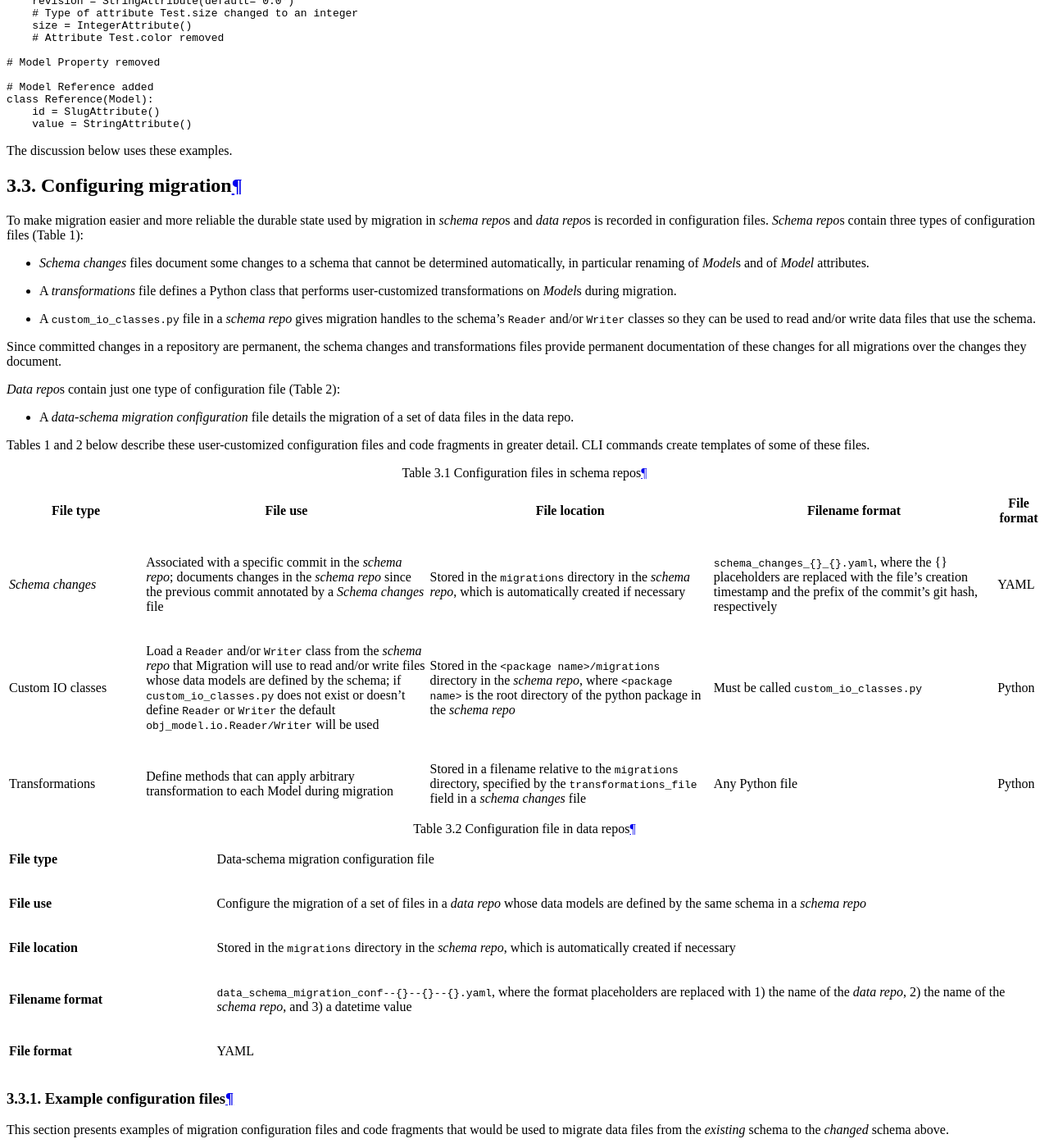
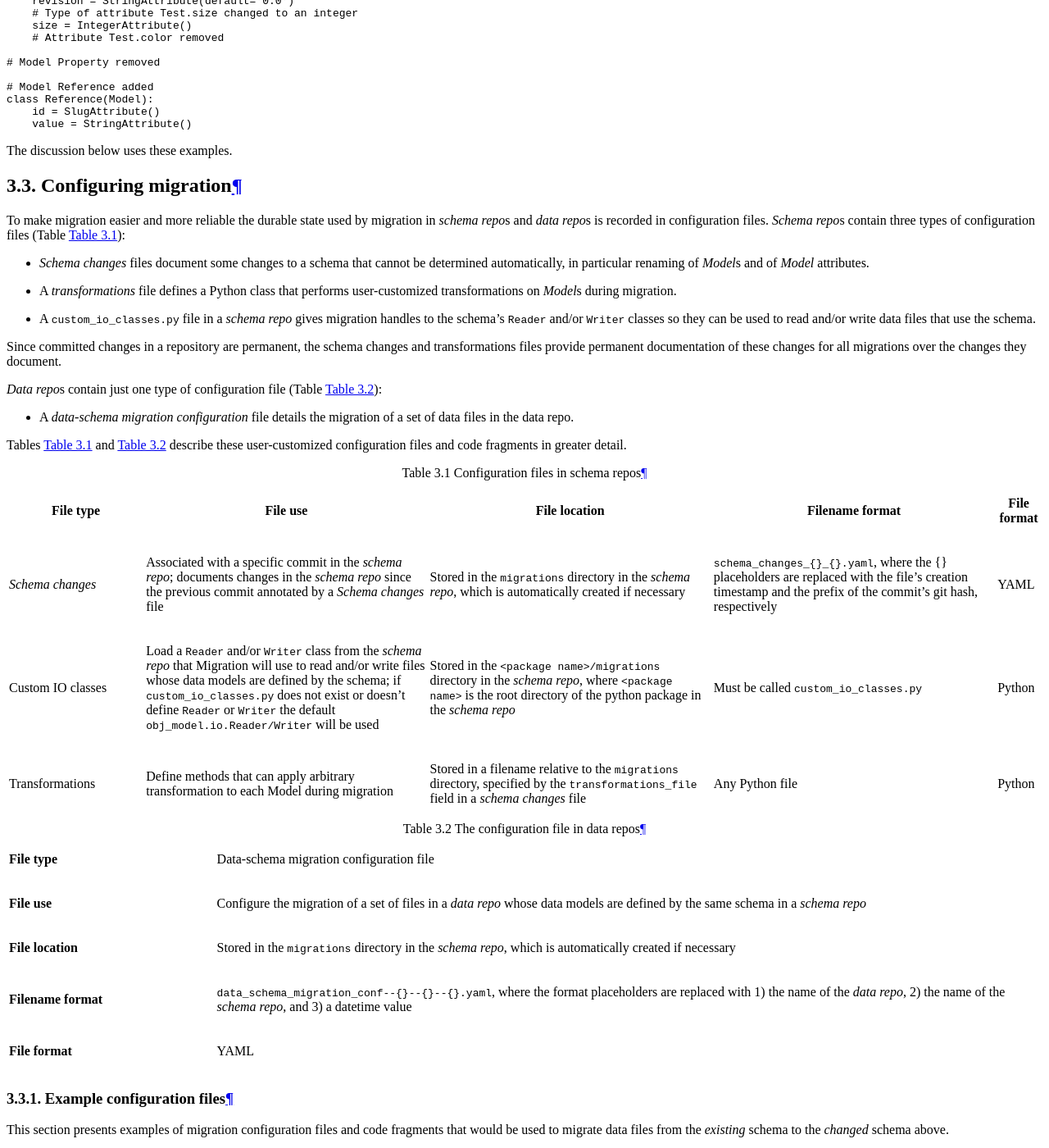
Before and after one commit to KarrLab/obj_tables, a Sphinx documentation site: the page built from docs/migration.rst, in a window 1280 px wide and 1400 px high, scrolled down 2614 px. Shown: the whole window at 82% size. Built offline with Sphinx 7.4.7 and the Read the Docs theme 2.0.0, drawn with Linux system fonts in a browser that asks for light colours; pages that are not in the unit, such as notebooks, are missing from menus.

Commit message:
auto references to table numbers

```diff
--- a/docs/migration.rst
+++ b/docs/migration.rst
@@ -107,7 +107,7 @@ Configuring migration
 
 To make migration easier and more reliable the durable state used by migration
 in *schema repo*\ s and *data repo*\ s is recorded in configuration files.
-*Schema repo*\ s contain three types of configuration files (Table 1):
+*Schema repo*\ s contain three types of configuration files (Table :numref:`table_migrations_rst_tables_schema_repo_config`):
 
 * *Schema changes* files document some changes to a schema that cannot be determined automatically, in particular renaming of *Model*\ s and of *Model* attributes.
 * A *transformations* file defines a Python class that performs user-customized transformations on *Model*\ s during migration.
@@ -117,24 +117,23 @@ Since committed changes in a repository are permanent, the schema changes and tr
 files provide permanent documentation of these changes for all migrations over
 the changes they document.
 
-*Data repo*\ s contain just one type of configuration file (Table 2):
-
-.. todo: use table auto references for the tables
+*Data repo*\ s contain just one type of configuration file (Table :numref:`table_migrations_rst_tables_data_repo_config`):
 
 * A *data-schema migration configuration* file details the migration of a set of data files in the data repo.
 
-Tables 1 and 2 below describe these user-customized configuration files and
-code fragments in greater detail.
-CLI commands create templates of some of these files.
+Tables :numref:`table_migrations_rst_tables_schema_repo_config` and :numref:`table_migrations_rst_tables_data_repo_config`
+describe these user-customized configuration files and code fragments in greater detail.
 
 .. todo: which commands & files? make a table of that, perhaps
 
+.. _table_migrations_rst_tables_schema_repo_config:
 .. csv-table:: Configuration files in schema repos
    :file: ./migration/migrations_rst_tables_schema_repo_config.csv
    :widths: 12, 25, 25, 25, 4
    :header-rows: 1
 
-.. csv-table:: Configuration file in data repos
+.. _table_migrations_rst_tables_data_repo_config:
+.. csv-table:: The configuration file in data repos
    :file: migration/migrations_rst_tables_data_repo_config.csv
    :widths: 20, 80
 
```
